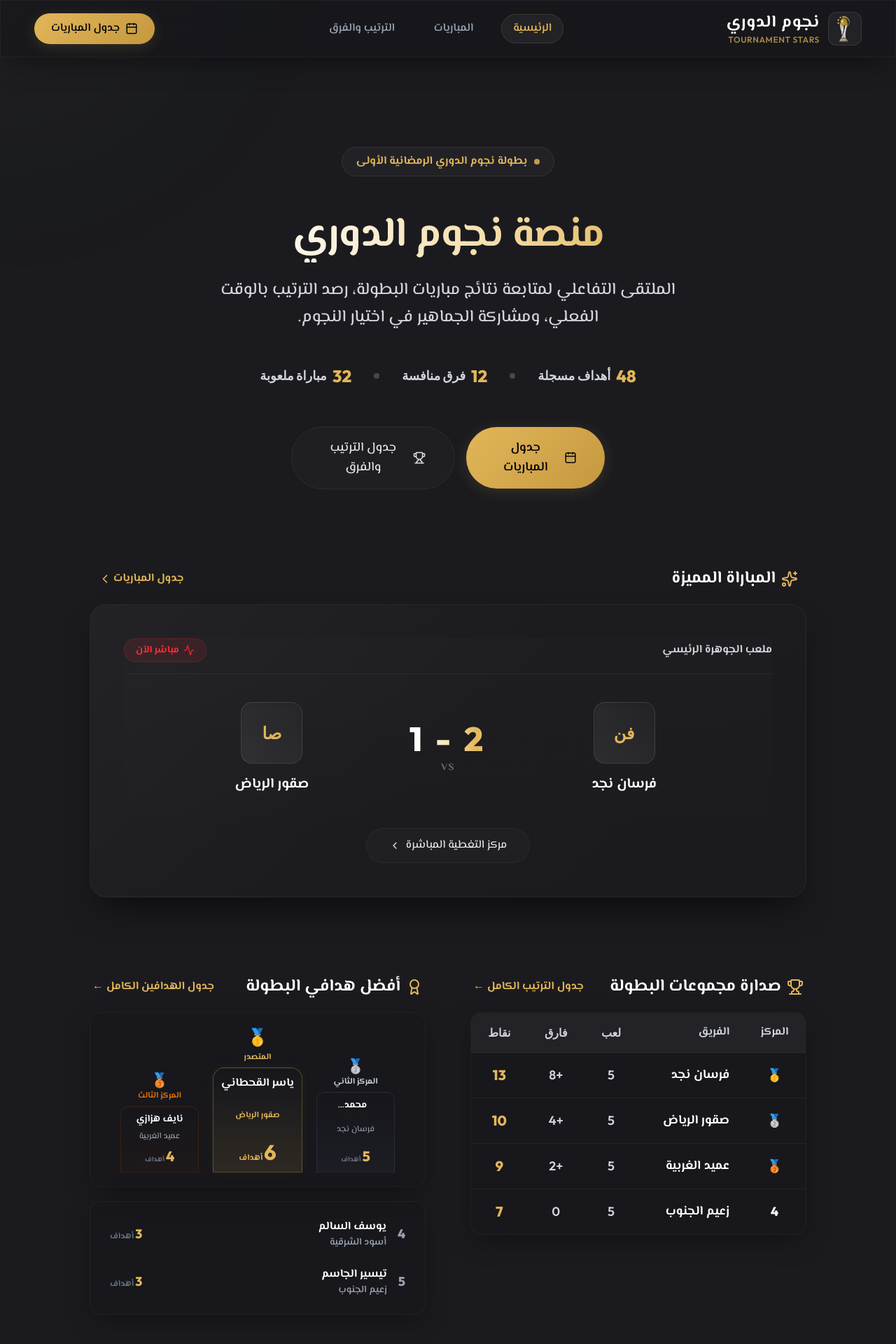
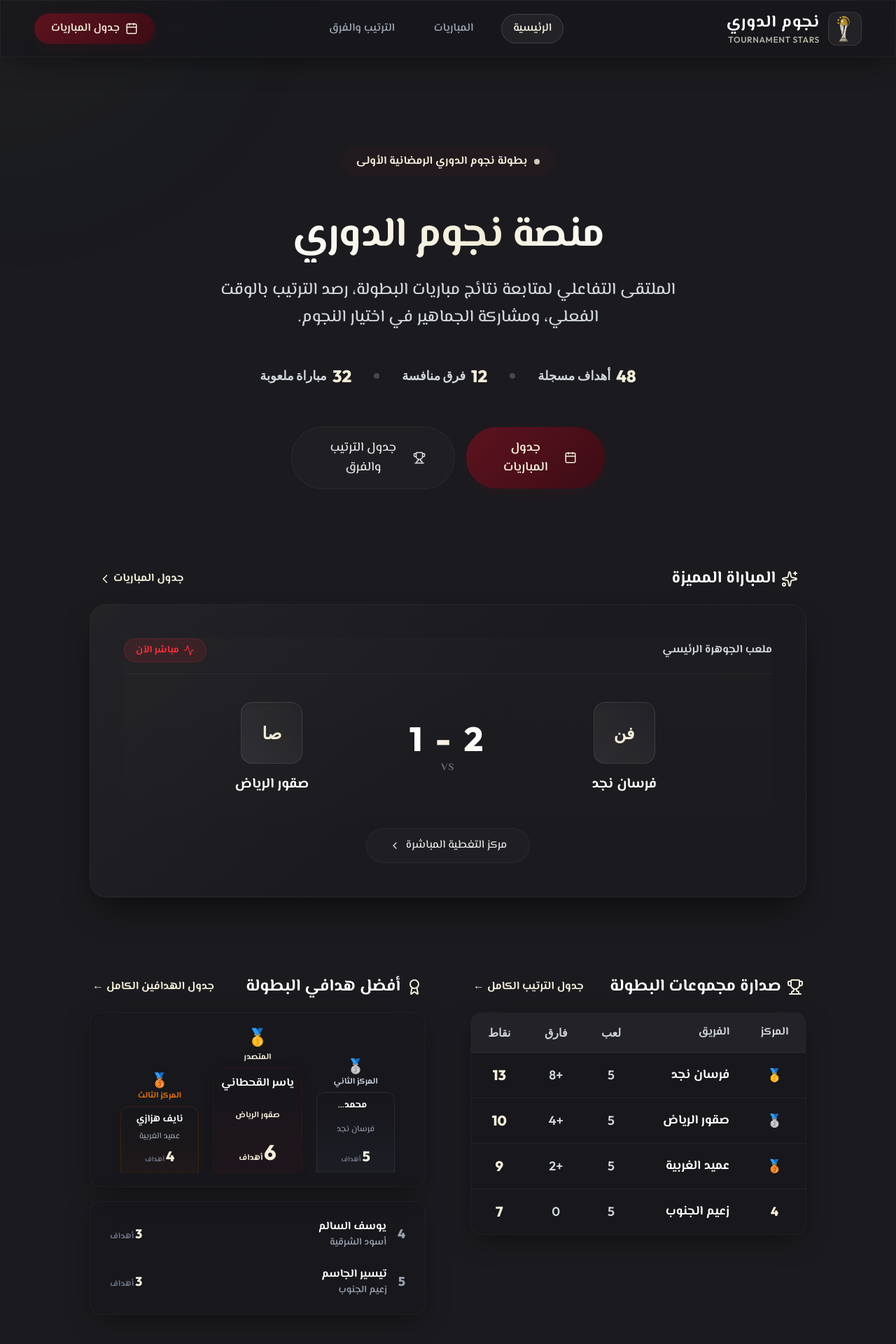
Before and after one commit to Abdullah-auluzaraui/league-stars-platform, a Next.js app: page / in a window 1280 px wide. Shown: the top 1920 px of the page at 70% size. Built offline with nearby package versions, Linux system fonts and the light colour scheme.

Commit message:
تحديث لون الصفحة الرئيسية

```diff
--- a/src/app/components/HeroStats.tsx
+++ b/src/app/components/HeroStats.tsx
@@ -46,15 +46,15 @@ export default function HeroStats({
   return (
     <div className="flex items-center gap-4 sm:gap-8 text-sm sm:text-lg text-gray-300 font-semibold font-outfit animate-fade-in-up animate-delay-100 opacity-0" style={{ animationFillMode: 'forwards' }}>
       <span className="flex items-center gap-2">
-        <span className="text-[#E2B659] font-black text-lg sm:text-2xl">{currentGoals}</span> أهداف مسجلة
+        <span className="text-cream font-black text-lg sm:text-2xl">{currentGoals}</span> أهداف مسجلة
       </span>
       <span className="w-2 h-2 rounded-full bg-white/20" />
       <span className="flex items-center gap-2">
-        <span className="text-[#E2B659] font-black text-lg sm:text-2xl">{currentTeams}</span> فرق منافسة
+        <span className="text-cream font-black text-lg sm:text-2xl">{currentTeams}</span> فرق منافسة
       </span>
       <span className="w-2 h-2 rounded-full bg-white/20" />
       <span className="flex items-center gap-2">
-        <span className="text-[#E2B659] font-black text-lg sm:text-2xl">{currentMatches}</span> مباراة ملعوبة
+        <span className="text-cream font-black text-lg sm:text-2xl">{currentMatches}</span> مباراة ملعوبة
       </span>
     </div>
   );
--- a/src/app/components/InteractiveHover.tsx
+++ b/src/app/components/InteractiveHover.tsx
@@ -33,11 +33,11 @@ export default function InteractiveHover({
     >
       {/* Premium Spotlight overlay that follows the cursor inside the card */}
       <div
-        className="absolute inset-0 z-0 opacity-0 group-hover:opacity-100 transition-opacity duration-500 pointer-events-none bg-[radial-gradient(400px_circle_at_var(--mouse-x,0px)_var(--mouse-y,0px),rgba(226,182,89,0.06),transparent_80%)]"
+        className="absolute inset-0 z-0 opacity-0 group-hover:opacity-100 transition-opacity duration-500 pointer-events-none bg-[radial-gradient(400px_circle_at_var(--mouse-x,0px)_var(--mouse-y,0px),rgba(92,19,31,0.06),transparent_80%)]"
         aria-hidden="true"
       />
       <div
-        className="absolute inset-0 z-0 opacity-0 group-hover:opacity-100 transition-opacity duration-500 pointer-events-none border border-[#E2B659]/15 rounded-[inherit] [mask-image:radial-gradient(250px_circle_at_var(--mouse-x,0px)_var(--mouse-y,0px),black,transparent)]"
+        className="absolute inset-0 z-0 opacity-0 group-hover:opacity-100 transition-opacity duration-500 pointer-events-none border border-gold/15 rounded-[inherit] [mask-image:radial-gradient(250px_circle_at_var(--mouse-x,0px)_var(--mouse-y,0px),black,transparent)]"
         aria-hidden="true"
       />
       <div className="relative z-10 h-full w-full">{children}</div>
--- a/src/app/globals.css
+++ b/src/app/globals.css
@@ -1,9 +1,10 @@
 @import "tailwindcss";
 
 @theme {
-  --color-gold: #E2B659;
-  --color-gold-dark: #C5983F;
-  --color-gold-light: #F1D494;
+  --color-gold: #5C131F;
+  --color-gold-dark: #3D0C15;
+  --color-gold-light: #DCA1AC;
+  --color-cream: #F3EED9;
   --color-bg-dark: #1b1b1f;
   --color-bg-darker: #050507;
 
@@ -15,7 +16,7 @@
 html,
 body {
   background-color: #1b1b1f;
-  color: #f4f4f5;
+  color: #F3EED9;
   font-family: var(--font-el-messiri);
   overflow-x: hidden;
   max-width: 100%;
@@ -88,7 +89,7 @@ body {
 
 /* Featured Match Card */
 .glass-card-featured {
-  background: linear-gradient(135deg, rgba(255, 255, 255, 0.035) 0%, rgba(226, 182, 89, 0.008) 50%, rgba(255, 255, 255, 0.002) 100%);
+  background: linear-gradient(135deg, rgba(255, 255, 255, 0.035) 0%, rgba(92, 19, 31, 0.008) 50%, rgba(255, 255, 255, 0.002) 100%);
   border-color: rgba(255, 255, 255, 0.045);
   box-shadow: 0 25px 50px -15px rgba(0, 0, 0, 0.6);
   transition: all 0.5s cubic-bezier(0.16, 1, 0.3, 1);
@@ -114,9 +115,9 @@ body {
   background: linear-gradient(
     to right,
     #ffffff 10%,
-    #f5e0ad 35%,
-    #e2b659 50%,
-    #f5e0ad 65%,
+    #F3EED9 35%,
+    #ffffff 50%,
+    #F3EED9 65%,
     #ffffff 90%
   );
   background-size: 200% auto;
@@ -171,16 +172,16 @@ body {
 /* Custom premium buttons */
 .btn-gold {
   position: relative;
-  background: linear-gradient(135deg, #E2B659 0%, #C5983F 100%);
-  color: #050508;
+  background: linear-gradient(135deg, #5C131F 0%, #3D0C15 100%);
+  color: #F3EED9;
   font-weight: 600;
   border-radius: 99px;
-  box-shadow: 0 4px 20px rgba(226, 182, 89, 0.15);
+  box-shadow: 0 4px 20px rgba(92, 19, 31, 0.2);
   transition: all 0.4s cubic-bezier(0.16, 1, 0.3, 1);
 }
 
 .btn-gold:hover {
-  box-shadow: 0 8px 25px rgba(226, 182, 89, 0.3);
+  box-shadow: 0 8px 25px rgba(92, 19, 31, 0.35);
   transform: translateY(-1px);
 }
 
--- a/src/app/layout.tsx
+++ b/src/app/layout.tsx
@@ -34,7 +34,7 @@ export default function RootLayout({
       dir="rtl"
       className={`${elMessiri.variable} ${outfit.variable} scroll-smooth`}
     >
-      <body className="bg-[#1b1b1f] text-[#f4f4f5] min-h-screen antialiased selection:bg-[#E2B659]/30 selection:text-[#E2B659] overflow-x-hidden">
+      <body className="bg-[#1b1b1f] text-[#f4f4f5] min-h-screen antialiased selection:bg-gold/40 selection:text-cream overflow-x-hidden">
         {/* Wrapper to contain all elements and absolutely prevent any horizontal overflow */}
         <div className="relative min-h-screen w-full flex flex-col overflow-hidden">
 
@@ -47,7 +47,7 @@ export default function RootLayout({
             <div className="max-w-7xl mx-auto px-4 sm:px-8 lg:px-12 h-16 sm:h-20 flex items-center justify-between">
               {/* Logo and Brand (Compact again) */}
               <Link href="/" className="flex items-center gap-3 group">
-                <div className="relative w-10 h-10 sm:w-12 sm:h-12 overflow-hidden rounded-xl bg-white/5 p-1 border border-white/10 transition-all duration-500 group-hover:border-[#E2B659]/40 group-hover:shadow-[0_0_20px_rgba(226,182,89,0.15)]">
+                <div className="relative w-10 h-10 sm:w-12 sm:h-12 overflow-hidden rounded-xl bg-white/5 p-1 border border-white/10 transition-all duration-500 group-hover:border-cream/40 group-hover:shadow-[0_0_20px_rgba(255, 255, 255, 0.15)]">
                   <Image
                     src="/شعار البطولة.png"
                     alt="شعار البطولة"
@@ -58,10 +58,10 @@ export default function RootLayout({
                   />
                 </div>
                 <div className="flex flex-col">
-                  <span className="text-lg sm:text-xl lg:text-2xl font-bold tracking-wide text-white group-hover:text-[#E2B659] transition-colors duration-300">
+                  <span className="text-lg sm:text-xl lg:text-2xl font-bold tracking-wide text-white group-hover:text-cream transition-colors duration-300">
                     نجوم الدوري
                   </span>
-                  <span className="text-[9px] sm:text-xs text-[#E2B659]/70 font-semibold tracking-wider font-outfit">
+                  <span className="text-[9px] sm:text-xs text-cream/70 font-semibold tracking-wider font-outfit">
                     TOURNAMENT STARS
                   </span>
                 </div>
@@ -71,7 +71,7 @@ export default function RootLayout({
               <nav className="hidden md:flex items-center gap-3 lg:gap-6">
                 <Link
                   href="/"
-                  className="px-4 py-2 text-sm sm:text-base font-semibold text-[#E2B659] hover:text-white rounded-full bg-white/5 border border-[#E2B659]/15 transition-all duration-300"
+                  className="px-4 py-2 text-sm sm:text-base font-semibold text-cream hover:text-white rounded-full bg-white/5 border border-cream/15 transition-all duration-300"
                 >
                   الرئيسية
                 </Link>
@@ -112,7 +112,7 @@ export default function RootLayout({
             <nav className="flex justify-around items-center">
               <Link
                 href="/"
-                className="flex flex-col items-center justify-center gap-1 py-1 px-4 text-[#E2B659] transition-all duration-300"
+                className="flex flex-col items-center justify-center gap-1 py-1 px-4 text-cream transition-all duration-300"
               >
                 <Home className="w-5.5 h-5.5" />
                 <span className="text-[11px] font-bold">الرئيسية</span>
@@ -159,13 +159,13 @@ export default function RootLayout({
 
                 {/* Quick Links (Hidden on Mobile) */}
                 <div className="hidden md:flex flex-wrap justify-center gap-4 text-sm text-gray-400">
-                  <Link href="/" className="hover:text-[#E2B659] transition-colors duration-300">
+                  <Link href="/" className="hover:text-cream transition-colors duration-300">
                     الرئيسية
                   </Link>
-                  <Link href="/matches" className="hover:text-[#E2B659] transition-colors duration-300">
+                  <Link href="/matches" className="hover:text-cream transition-colors duration-300">
                     المباريات
                   </Link>
-                  <Link href="/standings" className="hover:text-[#E2B659] transition-colors duration-300">
+                  <Link href="/standings" className="hover:text-cream transition-colors duration-300">
                     الترتيب والفرق
                   </Link>
                 </div>
@@ -173,7 +173,7 @@ export default function RootLayout({
                 {/* Copyright / Info */}
                 <div className="flex flex-col items-center md:items-end gap-1 text-sm text-gray-400">
                   <span>© {new Date().getFullYear()} نجوم الدوري. جميع الحقوق محفوظة.</span>
-                  <span className="text-xs text-[#E2B659]/70 font-semibold tracking-wide">
+                  <span className="text-xs text-cream/70 font-semibold tracking-wide">
                     المملكة العربية السعودية
                   </span>
                 </div>
--- a/src/app/page.tsx
+++ b/src/app/page.tsx
@@ -198,8 +198,8 @@ export default async function HomePage() {
       ══════════════════════════════════════════════════════ */}
       <section className="relative pt-8 sm:pt-16 text-center flex flex-col items-center justify-center space-y-8 sm:space-y-12 animate-fade-in-up w-full">
         {/* شارة البطولة */}
-        <div className="inline-flex items-center gap-2.5 px-5 py-2 rounded-full bg-white/3 border border-white/8 text-sm sm:text-base font-bold text-[#E2B659]">
-          <span className="w-2 h-2 rounded-full bg-[#E2B659] animate-pulse" />
+        <div className="inline-flex items-center gap-2.5 px-5 py-2 rounded-full bg-gold/10 border border-gold/20 text-sm sm:text-base font-bold text-cream">
+          <span className="w-2 h-2 rounded-full bg-cream animate-pulse" />
           {activeTournament.name}
         </div>
 
@@ -241,15 +241,15 @@ export default async function HomePage() {
       ══════════════════════════════════════════════════════ */}
       {activeVoteGoal && (
         <section className="animate-fade-in-up w-full px-2">
-          <div className="rounded-2xl glass-panel border border-[#E2B659]/20 bg-gradient-to-r from-[#E2B659]/5 via-transparent to-transparent p-6 flex flex-col sm:flex-row items-center justify-between gap-6 text-center sm:text-right">
+          <div className="rounded-2xl glass-panel border border-gold/20 bg-gradient-to-r from-gold/5 via-transparent to-transparent p-6 flex flex-col sm:flex-row items-center justify-between gap-6 text-center sm:text-right">
             <div className="flex items-center gap-4">
-              <div className="w-12 h-12 rounded-xl bg-[#E2B659]/10 border border-[#E2B659]/20 flex items-center justify-center text-[#E2B659] flex-shrink-0">
+              <div className="w-12 h-12 rounded-xl bg-gold/10 border border-gold/20 flex items-center justify-center text-cream flex-shrink-0">
                 <Vote className="w-6 h-6 animate-bounce" />
               </div>
               <div className="space-y-1">
                 <h4 className="text-base sm:text-lg font-black text-white">التصويت مفتوح الآن!</h4>
                 <p className="text-sm sm:text-base text-gray-300 font-medium">
-                  صوّت لأفضل هدف للاعب <span className="text-[#E2B659] font-bold">{activeVoteGoal.player.name}</span> في لقاء {activeVoteGoal.match.homeTeam.name} ضد {activeVoteGoal.match.awayTeam.name}.
+                  صوّت لأفضل هدف للاعب <span className="text-cream font-bold">{activeVoteGoal.player.name}</span> في لقاء {activeVoteGoal.match.homeTeam.name} ضد {activeVoteGoal.match.awayTeam.name}.
                 </p>
               </div>
             </div>
@@ -269,12 +269,12 @@ export default async function HomePage() {
       <section className="space-y-5 animate-fade-in-up animate-delay-100 w-full">
         <div className="flex items-center justify-between px-3">
           <h2 className="text-lg sm:text-2xl font-black text-white flex items-center gap-2">
-            <Sparkles className="w-6 h-6 text-[#E2B659]" />
+            <Sparkles className="w-6 h-6 text-cream" />
             المباراة المميزة
           </h2>
           <Link
             href="/matches"
-            className="text-sm sm:text-base text-[#E2B659] hover:text-[#F1D494] transition-colors flex items-center gap-0.5 font-bold"
+            className="text-sm sm:text-base text-cream hover:text-white transition-colors flex items-center gap-0.5 font-bold"
           >
             جدول المباريات
             <ChevronLeft className="w-5 h-5" />
@@ -307,7 +307,7 @@ export default async function HomePage() {
             <div className="flex items-center justify-between w-full max-w-3xl gap-4 sm:gap-12">
               {/* الفريق الأول */}
               <div className="flex flex-col items-center gap-4 flex-1 text-center min-w-0">
-                <div className="w-16 h-16 sm:w-22 sm:h-22 rounded-2xl bg-gradient-to-tr from-white/8 to-white/3 border border-white/10 flex items-center justify-center text-lg sm:text-2xl font-black text-[#E2B659] shadow-inner font-outfit">
+                <div className="w-16 h-16 sm:w-22 sm:h-22 rounded-2xl bg-gradient-to-tr from-white/8 to-white/3 border border-white/10 flex items-center justify-center text-lg sm:text-2xl font-black text-cream shadow-inner font-outfit">
                   {getTeamInitials(featuredMatch.homeTeam.name)}
                 </div>
                 <span className="text-base sm:text-xl font-bold text-white truncate w-full px-1">
@@ -323,7 +323,7 @@ export default async function HomePage() {
                   </span>
                 ) : (
                   <div className="text-center space-y-2">
-                    <span className="block text-lg sm:text-2xl font-bold text-[#E2B659] font-outfit">{time}</span>
+                    <span className="block text-lg sm:text-2xl font-bold text-cream font-outfit">{time}</span>
                     <span className="block text-sm sm:text-base text-gray-400 font-semibold">{date}</span>
                   </div>
                 )}
@@ -332,7 +332,7 @@ export default async function HomePage() {
 
               {/* الفريق الثاني */}
               <div className="flex flex-col items-center gap-4 flex-1 text-center min-w-0">
-                <div className="w-16 h-16 sm:w-22 sm:h-22 rounded-2xl bg-gradient-to-tr from-white/8 to-white/3 border border-white/10 flex items-center justify-center text-lg sm:text-2xl font-black text-[#E2B659] shadow-inner font-outfit">
+                <div className="w-16 h-16 sm:w-22 sm:h-22 rounded-2xl bg-gradient-to-tr from-white/8 to-white/3 border border-white/10 flex items-center justify-center text-lg sm:text-2xl font-black text-cream shadow-inner font-outfit">
                   {getTeamInitials(featuredMatch.awayTeam.name)}
                 </div>
                 <span className="text-base sm:text-xl font-bold text-white truncate w-full px-1">
@@ -364,10 +364,10 @@ export default async function HomePage() {
         <div className="space-y-5 w-full">
           <div className="flex items-center justify-between px-1">
             <h3 className="text-lg sm:text-2xl font-black text-white flex items-center gap-2">
-              <Trophy className="w-6 h-6 text-[#E2B659]" />
+              <Trophy className="w-6 h-6 text-cream" />
               صدارة مجموعات البطولة
             </h3>
-            <Link href="/standings" className="text-sm sm:text-base text-[#E2B659] hover:underline font-bold">
+            <Link href="/standings" className="text-sm sm:text-base text-cream hover:underline font-bold">
               جدول الترتيب الكامل ←
             </Link>
           </div>
@@ -396,7 +396,7 @@ export default async function HomePage() {
                       </td>
                       <td className="py-4.5 px-5 text-center font-outfit text-gray-300 font-semibold">{row.played}</td>
                       <td className="py-4.5 px-5 text-center font-outfit text-gray-300 font-semibold">{row.gd}</td>
-                      <td className="py-4.5 px-5 text-center font-black font-outfit text-[#E2B659] text-lg sm:text-xl">{row.points}</td>
+                      <td className="py-4.5 px-5 text-center font-black font-outfit text-cream text-lg sm:text-xl">{row.points}</td>
                     </tr>
                   ))}
                 </tbody>
@@ -409,10 +409,10 @@ export default async function HomePage() {
         <div className="space-y-5 w-full flex flex-col justify-between">
           <div className="flex items-center justify-between px-1">
             <h3 className="text-lg sm:text-2xl font-black text-white flex items-center gap-2">
-              <Award className="w-6 h-6 text-[#E2B659]" />
+              <Award className="w-6 h-6 text-cream" />
               أفضل هدافي البطولة
             </h3>
-            <Link href="/standings" className="text-sm sm:text-base text-[#E2B659] hover:underline font-bold">
+            <Link href="/standings" className="text-sm sm:text-base text-cream hover:underline font-bold">
               جدول الهدافين الكامل ←
             </Link>
           </div>
@@ -431,7 +431,7 @@ export default async function HomePage() {
                     <span className="text-xs sm:text-sm font-bold text-white line-clamp-1 w-full">{secondPlace.name}</span>
                     <span className="text-[10px] sm:text-xs text-gray-400 line-clamp-1 w-full">{secondPlace.team.name}</span>
                     <div className="flex items-baseline gap-0.5">
-                      <span className="text-base sm:text-xl font-black font-outfit text-[#E2B659]">{secondPlace.goalsCount}</span>
+                      <span className="text-base sm:text-xl font-black font-outfit text-cream">{secondPlace.goalsCount}</span>
                       <span className="text-[10px] text-gray-500 font-bold">أهداف</span>
                     </div>
                   </div>
@@ -441,16 +441,16 @@ export default async function HomePage() {
               {/* المركز الأول (الوسط والأعلى) */}
               {firstPlace && (
                 <div className="flex flex-col items-center w-28 sm:w-32 space-y-2 z-10">
-                  <div className="text-xs sm:text-sm text-[#E2B659] font-bold flex flex-col items-center">
+                  <div className="text-xs sm:text-sm text-cream font-bold flex flex-col items-center">
                     <span className="text-2xl animate-bounce">🥇</span>
-                    <span className="text-[11px] sm:text-xs font-black leading-none text-[#E2B659]">المتصدر</span>
+                    <span className="text-[11px] sm:text-xs font-black leading-none text-cream">المتصدر</span>
                   </div>
-                  <div className="w-full h-[135px] sm:h-[150px] rounded-t-2xl border border-[#E2B659]/30 bg-gradient-to-t from-[#E2B659]/12 to-transparent shadow-[0_0_15px_rgba(226,182,89,0.06)] flex flex-col items-center justify-between p-2.5 text-center">
+                  <div className="w-full h-[135px] sm:h-[150px] rounded-t-2xl border border-gold/30 bg-gradient-to-t from-gold/12 to-transparent shadow-[0_0_15px_rgba(92,19,31,0.06)] flex flex-col items-center justify-between p-2.5 text-center">
                     <span className="text-sm sm:text-base font-black text-white line-clamp-1 w-full">{firstPlace.name}</span>
-                    <span className="text-[10px] sm:text-xs text-[#E2B659] font-bold line-clamp-1 w-full">{firstPlace.team.name}</span>
+                    <span className="text-[10px] sm:text-xs text-cream font-bold line-clamp-1 w-full">{firstPlace.team.name}</span>
                     <div className="flex items-baseline gap-0.5">
-                      <span className="text-xl sm:text-3xl font-black font-outfit text-[#E2B659]">{firstPlace.goalsCount}</span>
-                      <span className="text-[10px] sm:text-xs text-[#E2B659] font-bold">أهداف</span>
+                      <span className="text-xl sm:text-3xl font-black font-outfit text-cream">{firstPlace.goalsCount}</span>
+                      <span className="text-[10px] sm:text-xs text-cream font-bold">أهداف</span>
                     </div>
                   </div>
                 </div>
@@ -467,7 +467,7 @@ export default async function HomePage() {
                     <span className="text-xs sm:text-sm font-bold text-white line-clamp-1 w-full">{thirdPlace.name}</span>
                     <span className="text-[10px] sm:text-xs text-gray-400 line-clamp-1 w-full">{thirdPlace.team.name}</span>
                     <div className="flex items-baseline gap-0.5">
-                      <span className="text-base sm:text-xl font-black font-outfit text-[#E2B659]">{thirdPlace.goalsCount}</span>
+                      <span className="text-base sm:text-xl font-black font-outfit text-cream">{thirdPlace.goalsCount}</span>
                       <span className="text-[10px] text-gray-500 font-bold">أهداف</span>
                     </div>
                   </div>
@@ -488,7 +488,7 @@ export default async function HomePage() {
                       </div>
                     </div>
                     <div className="flex items-baseline gap-0.5">
-                      <span className="font-black font-outfit text-[#E2B659] text-lg">{player.goalsCount}</span>
+                      <span className="font-black font-outfit text-cream text-lg">{player.goalsCount}</span>
                       <span className="text-xs text-gray-500 font-bold">أهداف</span>
                     </div>
                   </div>
@@ -503,7 +503,7 @@ export default async function HomePage() {
           5. شريط الرعاة وشركاء النجاح (Sponsors Bar)
       ══════════════════════════════════════════════════════ */}
       <section className="space-y-4 text-center w-full animate-delay-300">
-        <span className="text-xs sm:text-sm font-bold tracking-widest text-[#E2B659]/40 uppercase">
+        <span className="text-xs sm:text-sm font-bold tracking-widest text-cream/40 uppercase">
           شركاء النجاح والرعاة
         </span>
         <div className="py-4 border-t border-b border-white/3 w-full">
```
